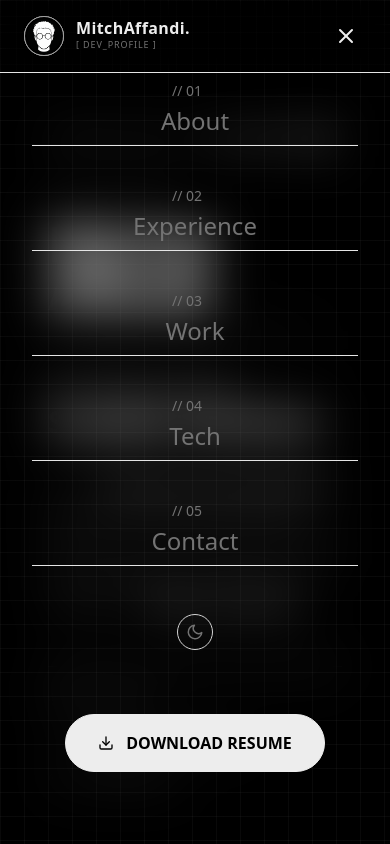
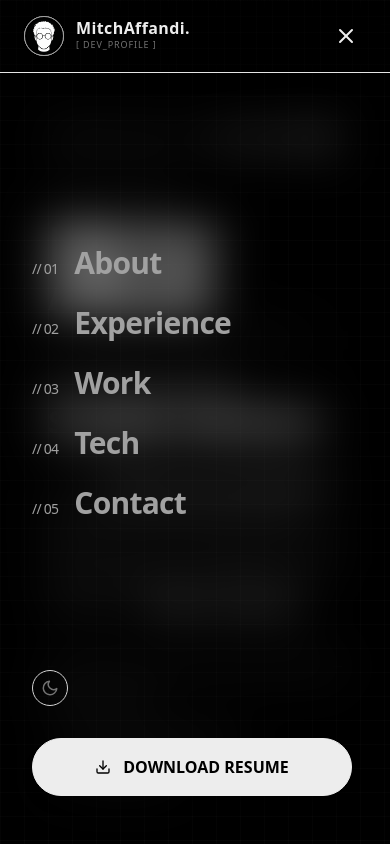
Before and after one commit to mitcheltastic/portoweb-v1, a Next.js app: page / in a window 390 px wide. Both pictures are taken after a click on the button "Toggle menu". Shown: the top 844 px of the page. Built offline with nearby package versions, Linux system fonts and the light colour scheme.

Commit message:
mobile view

```diff
--- a/src/components/header.tsx
+++ b/src/components/header.tsx
@@ -135,21 +135,16 @@ const Header = () => {
                               dark:border-neutral-600 dark:bg-neutral-800
                               z-[-1] transition duration-300 ease-in-out"
               />
-
               {/* Main Button Layer */}
               <a
                 href="/resume.pdf"
                 target="_blank"
                 rel="noopener noreferrer"
-                // ⬇️ FIXED: Using CSS Variables for guaranteed theme switching
                 className="relative inline-flex items-center gap-2 font-mono text-xs px-4 py-2 rounded border transition-all duration-300 ease-in-out
-
                            bg-[var(--btn-bg)] text-[var(--btn-text)] border-[var(--btn-border)]
-
                            hover:bg-[var(--btn-hover-bg)]
                            hover:text-[var(--btn-hover-text)]
                            hover:border-[var(--btn-hover-border)]
-
                            group-hover:-translate-x-1 group-hover:-translate-y-1"
               >
                 <span>RESUME.pdf</span>
@@ -173,71 +168,77 @@ const Header = () => {
       <AnimatePresence>
         {isMobileMenuOpen && (
           <motion.div
-            initial={{ opacity: 0, y: -20 }}
-            animate={{ opacity: 1, y: 0 }}
-            exit={{ opacity: 0, y: -20 }}
-            transition={{ duration: 0.3, ease: "easeInOut" }}
-            className="fixed inset-0 z-40 bg-background/95 backdrop-blur-xl md:hidden flex flex-col items-center justify-center"
+            initial={{ opacity: 0 }}
+            animate={{ opacity: 1 }}
+            exit={{ opacity: 0 }}
+            transition={{ duration: 0.2 }}
+            // ⬇️ FIXED: h-[100dvh] fixes mobile browser bar issues
+            className="fixed inset-0 z-40 bg-background/95 backdrop-blur-xl md:hidden flex flex-col"
           >
-            <div className="absolute inset-0 bg-[linear-gradient(to_right,#80808012_1px,transparent_1px),linear-gradient(to_bottom,#80808012_1px,transparent_1px)] bg-[size:24px_24px] pointer-events-none" />
+            {/* Subtle Grid Background */}
+            <div className="absolute inset-0 bg-[linear-gradient(to_right,#80808012_1px,transparent_1px),linear-gradient(to_bottom,#80808012_1px,transparent_1px)] bg-[size:24px_24px] pointer-events-none opacity-50" />
 
-            <nav className="relative z-10 flex flex-col items-center gap-8 w-full px-8">
+            {/* Content Container - Vertically Distributed */}
+            <div className="relative z-10 flex flex-col h-full px-8 pt-24 pb-12 overflow-y-auto">
+
+              {/* Navigation Links */}
+              <nav className="flex-1 flex flex-col justify-center space-y-6">
                 {NAV_ITEMS.map((item, index) => (
                   <motion.div
                     key={item.name}
-                  initial={{ opacity: 0, y: 20 }}
-                  animate={{ opacity: 1, y: 0 }}
+                    initial={{ opacity: 0, x: -20 }}
+                    animate={{ opacity: 1, x: 0 }}
                     transition={{ delay: index * 0.1 }}
-                  className="w-full text-center"
                   >
                     <Link
                       href={item.href}
                       onClick={() => setIsMobileMenuOpen(false)}
-                    className="block font-mono text-2xl py-2 border-b border-neutral-200 dark:border-neutral-800 w-full transition-colors
-                               text-neutral-500
-                               hover:text-[var(--foreground)]"
+                      // ⬇️ FIXED: Cleaner look without heavy borders
+                      className="group flex items-baseline gap-4 text-3xl font-bold tracking-tight text-neutral-400 transition-colors hover:text-[var(--foreground)]"
                     >
-                    <span className="text-accent text-sm mr-4 block mb-1">// {item.num}</span>
+                      <span className="text-sm font-mono text-accent font-normal">// {item.num}</span>
+                      <span className="group-hover:translate-x-2 transition-transform duration-300">
                         {item.name}
+                      </span>
                     </Link>
                   </motion.div>
                 ))}
+              </nav>
 
+              {/* Bottom Actions */}
+              <div className="mt-auto space-y-8">
+                {/* Theme Toggle */}
                 <motion.div
                   initial={{ opacity: 0, y: 20 }}
                   animate={{ opacity: 1, y: 0 }}
                   transition={{ delay: 0.4 }}
-                className="mt-4"
+                  className="flex justify-start"
                 >
                   <ThemeToggle />
                 </motion.div>
 
+                {/* Resume Button */}
                 <motion.div
                   initial={{ opacity: 0, y: 20 }}
                   animate={{ opacity: 1, y: 0 }}
                   transition={{ delay: 0.5 }}
-                className="mt-8"
                 >
-                {/* Mobile Button - Matching Variables */}
                   <a
                     href="/resume.pdf"
                     target="_blank"
                     rel="noopener noreferrer"
-                  className="flex items-center gap-3 px-8 py-4
-                             font-bold font-mono rounded-full border
-                             transition-all duration-300
+                    className="flex items-center justify-center gap-3 w-full max-w-xs py-4
+                               font-bold font-mono rounded-full border shadow-lg
+                               transition-all duration-300 active:scale-95
 
-                             bg-[var(--btn-bg)] text-[var(--btn-text)] border-[var(--btn-border)]
-
-                             hover:bg-[var(--btn-hover-bg)]
-                             hover:text-[var(--btn-hover-text)]
-                             hover:border-[var(--btn-hover-border)]"
+                               bg-[var(--btn-bg)] text-[var(--btn-text)] border-[var(--btn-border)]"
                   >
                     <FiDownload />
                     DOWNLOAD RESUME
                   </a>
                 </motion.div>
-            </nav>
+              </div>
+            </div>
           </motion.div>
         )}
       </AnimatePresence>
```
Lines whose indentation alone changed are shown as unchanged.
